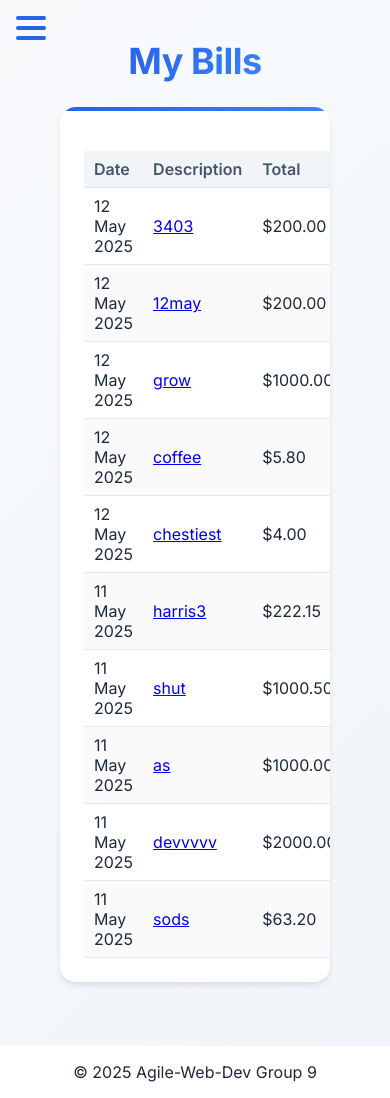
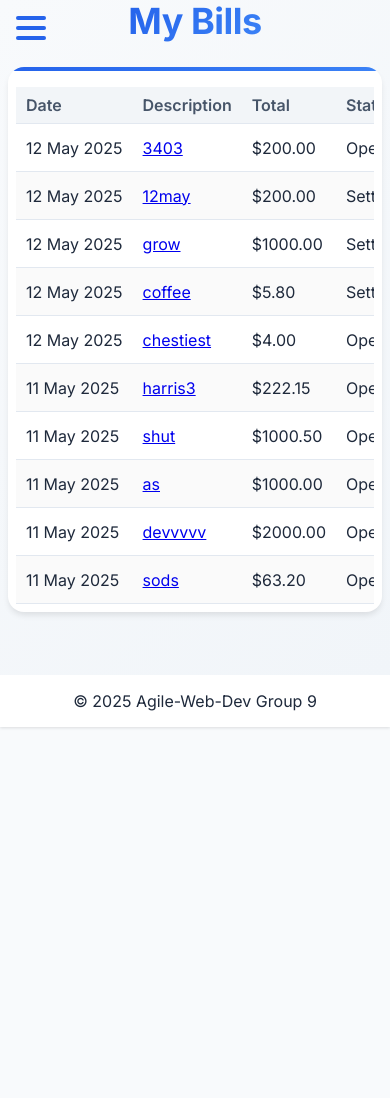
Before and after one commit to blueberryRhyme/FinanceDataAnalytics, a Flask app: page /bills in a window 390 px wide. After the commit the page ends 728 px from the top, so only its background shows below. Run offline with Flask 3, Linux system fonts and the light colour scheme; a user stored in the database is signed in.

Commit message:
scroll-able table to avoid content being truncated on mobile

```diff
--- a/app/static/css/main.css
+++ b/app/static/css/main.css
@@ -92,6 +92,21 @@ h3 {
   max-width: 800px;
   position: relative;
   overflow: hidden;
+}
+
+.transaction-table {
+  width: 100%;
+  overflow-x: auto;
+  padding-bottom: 8px;
+}
+
+@media (max-width: 470px) {
+  .page-container {
+    padding: 0 8px;
+  }
+  .card {
+    padding: 0 8px;
+  }
 }
 
 .card::before {
@@ -679,6 +694,13 @@ canvas {
   margin-top: 20px;
 }
 
+.transaction-table {
+  display: block;
+  width: 100%;
+  overflow-x: auto;
+  white-space: nowrap;
+}
+
 .transaction-table th, .transaction-table td {
   padding: 12px 16px;
   text-align: left;
```
Also changed, not shown: app/templates/dashboard.html (+13 -1 lines).
